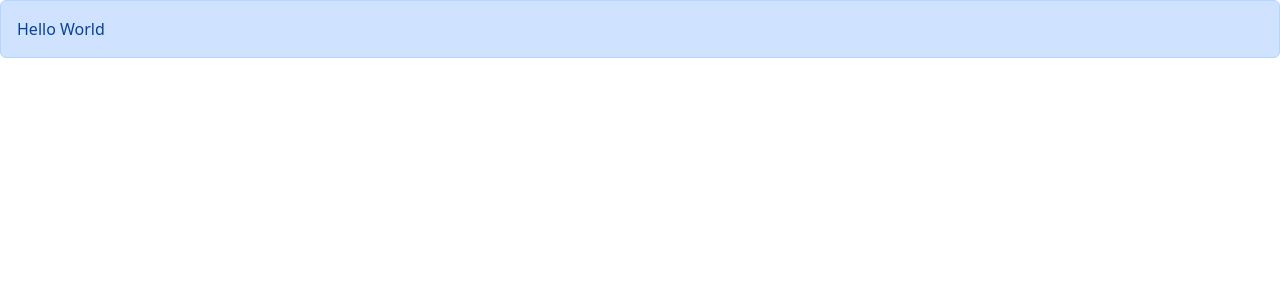
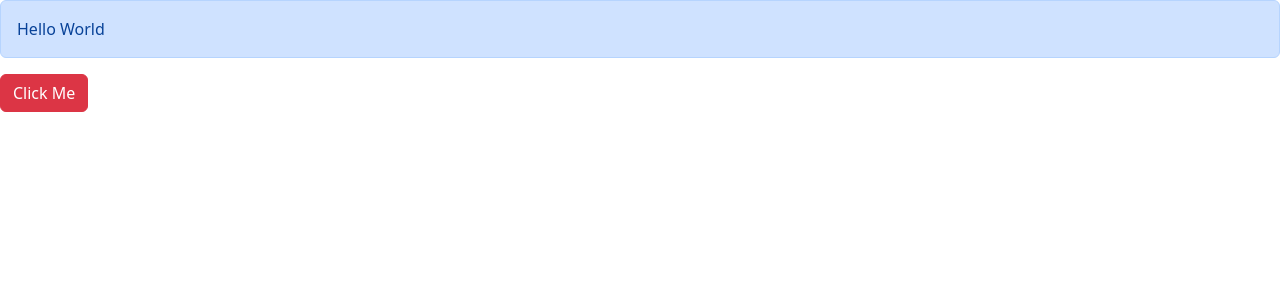
Before and after one commit to HimashaNethmini/React-Test-App, a React (Vite) app: page / in a window 1280 px wide. Shown: the top 300 px of the page. Built offline with nearby package versions, Linux system fonts and the light colour scheme.

Commit message:
Updated App

```diff
--- a/src/App.tsx
+++ b/src/App.tsx
@@ -1,4 +1,6 @@
 import Alert from "./components/Alert";
+import Button from "./components/Button";
+
 
 /*import ListGroup from "./components/ListGroup";*/
 
@@ -24,7 +26,12 @@ function App(){
             <Alert>
                 Hello World
             </Alert>
+
+            <Button onClick={ ()=> console.log('Clicked')}>
+                Click Me
+            </Button>
         </div>
+
     );
 }
 
```
